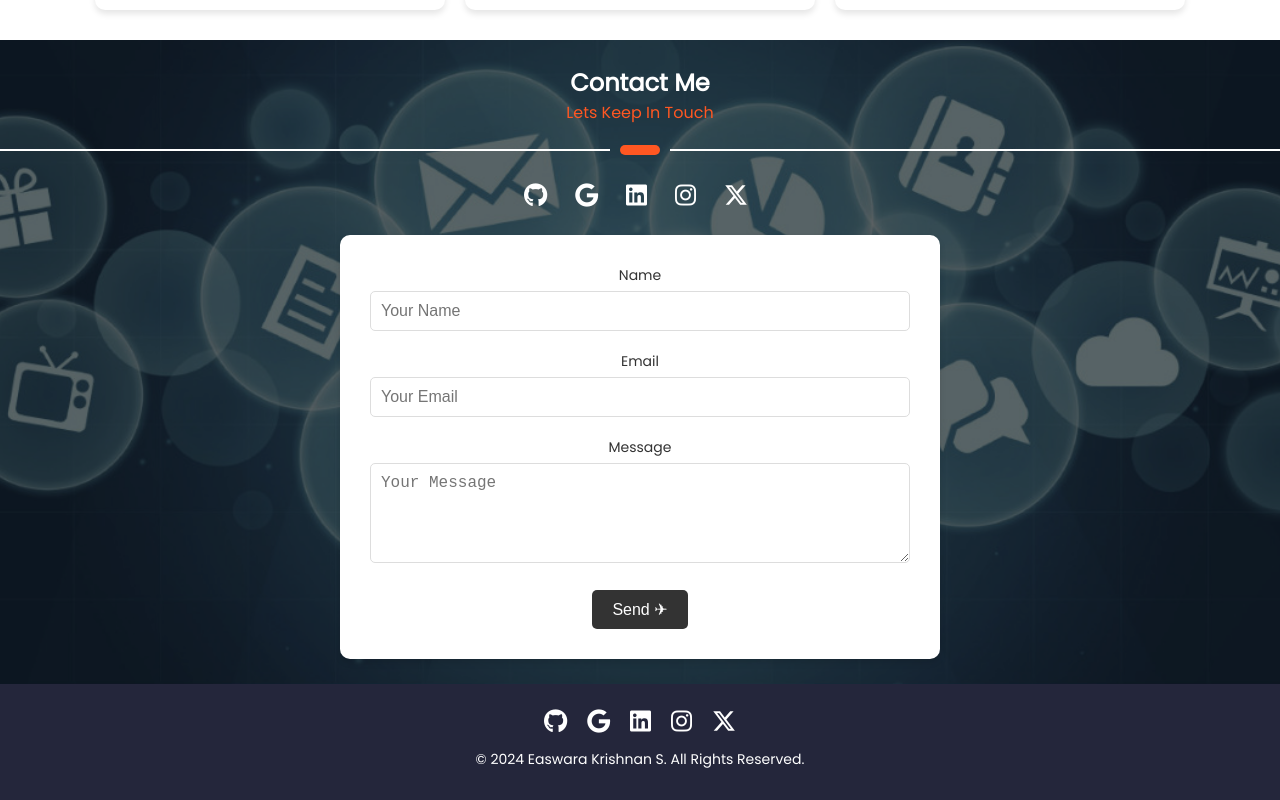
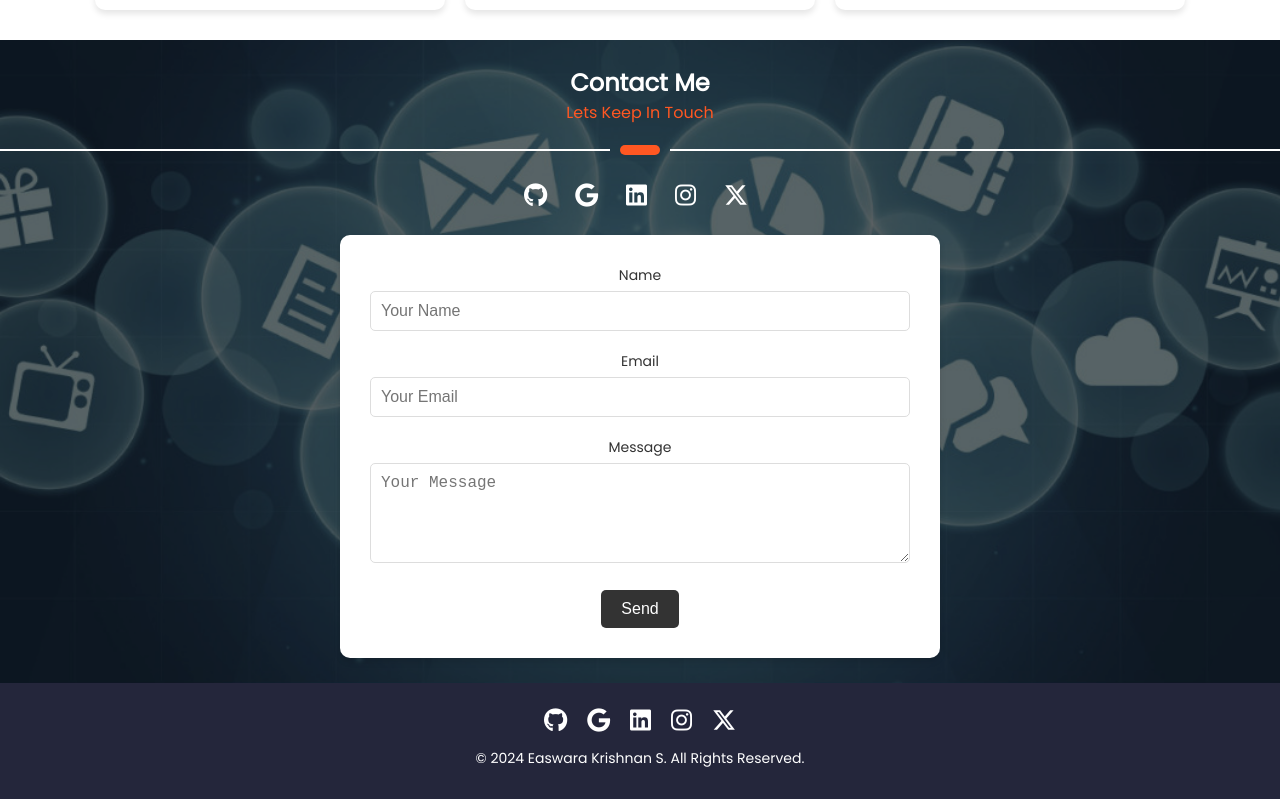
Before and after one commit to EaswaraKrishnanS/Portfolio, a React (Create React App) app: page / in a window 1280 px wide. Shown: the part 3388-4188 px from the top of the page. Built offline with nearby package versions, Linux system fonts and the light colour scheme.

Commit message:
Portfolio

```diff
--- a/src/Portfolio_Container/ContactMe/Contact.jsx
+++ b/src/Portfolio_Container/ContactMe/Contact.jsx
@@ -106,7 +106,7 @@ const Contact = () => {
                 ></textarea>
               </div>
               <button type="submit" className="send-button">
-                Send ✈
+                Send
               </button>
             </form>
           </div>
```
